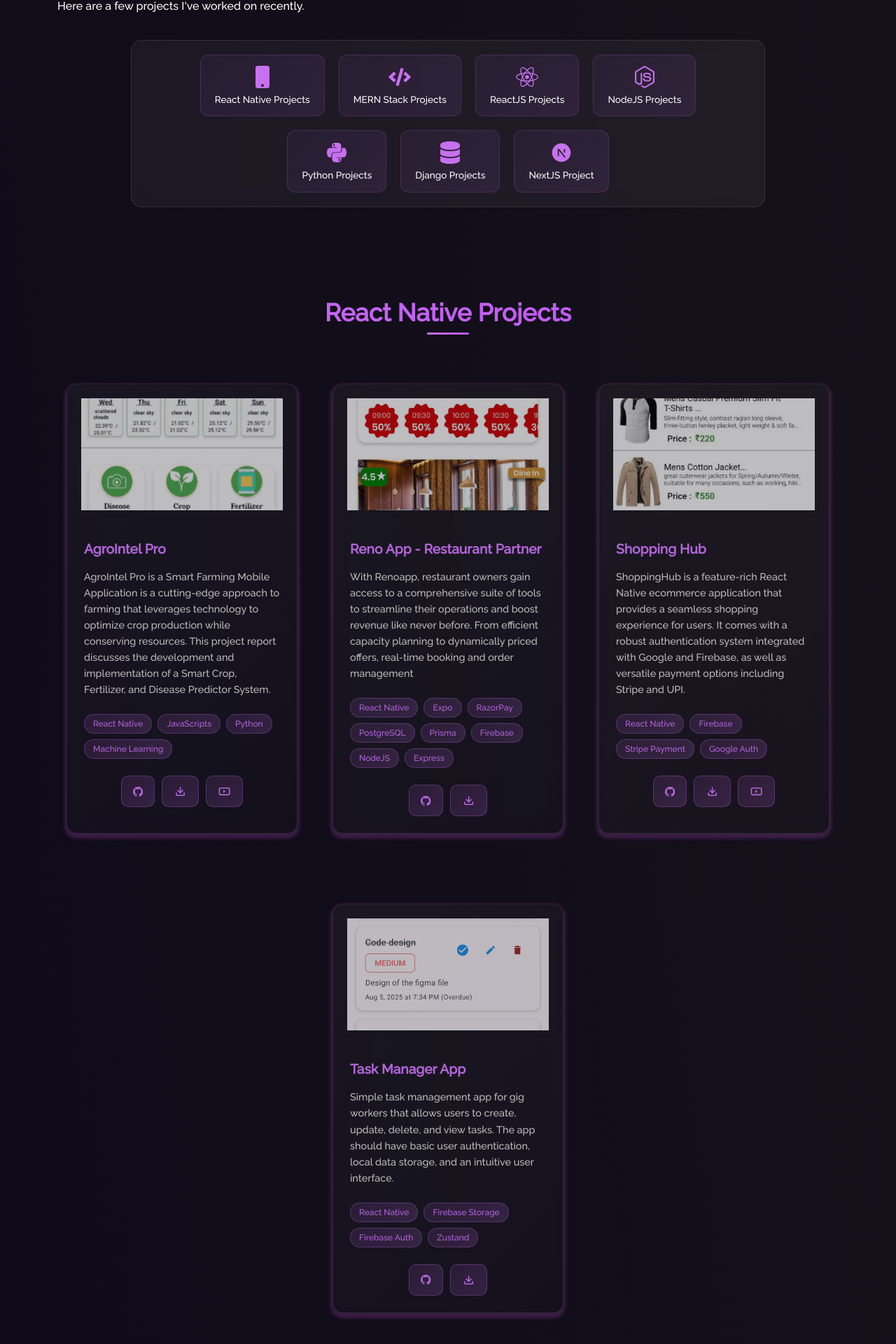
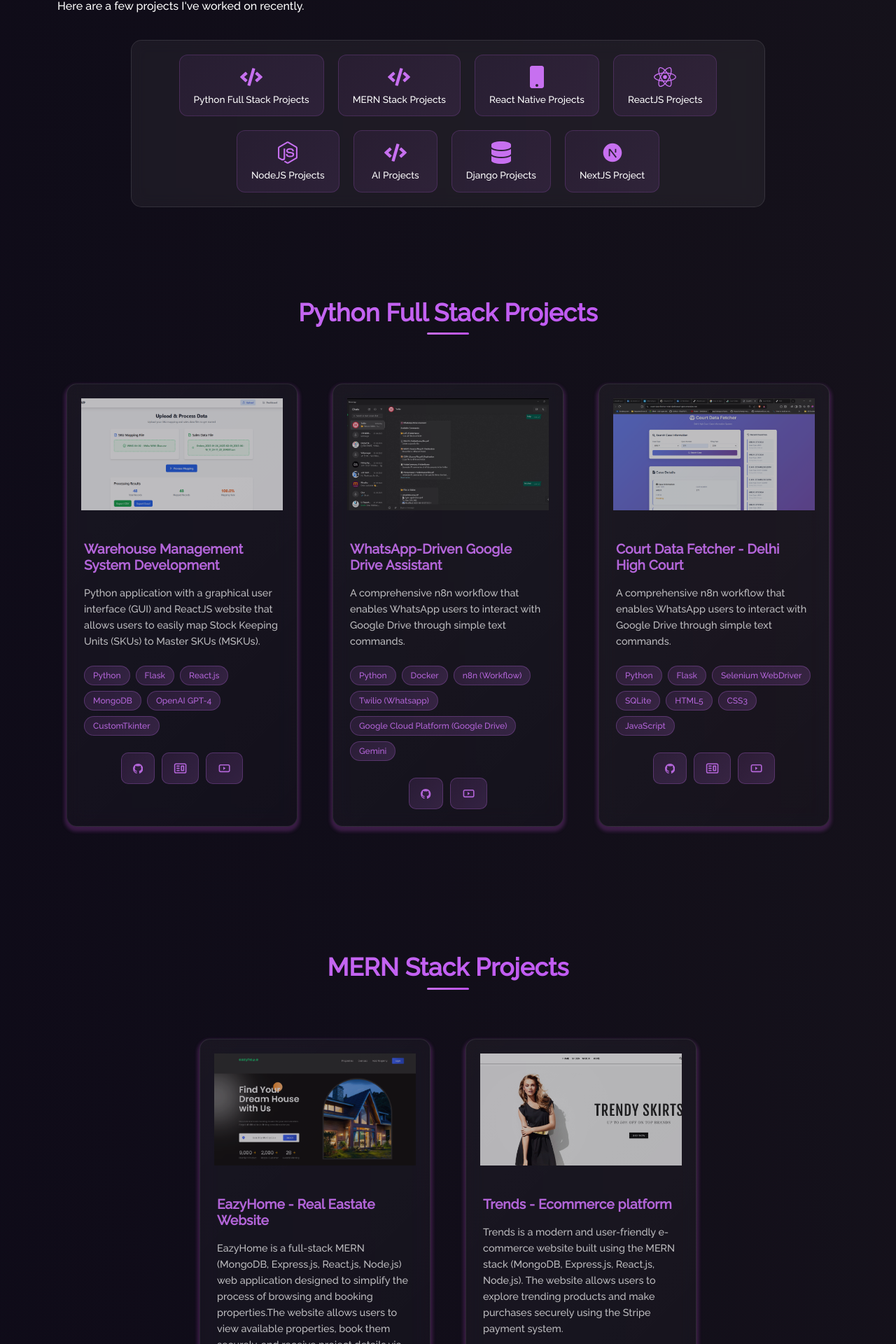
Before and after one commit to dev-vikash2v7/Portfolio-With-ReactJS, a React (Vite) app: page /projects in a window 1280 px wide. Shown: the part 215-2135 px from the top of the page at 70% size. Built offline with nearby package versions, Linux system fonts and the light colour scheme.

Commit message:
'update'

```diff
--- a/src/components/Projects/CategoryNav.jsx
+++ b/src/components/Projects/CategoryNav.jsx
@@ -26,6 +26,8 @@
       case "django projects":
         return <FaDatabase className="category-icon" />;
       case "nextjs project":
+        return <RiNextjsFill className="category-icon" />;
+      case "python project":
         return <RiNextjsFill className="category-icon" />;
       default:
         return <FaCode className="category-icon" />;
--- a/src/components/Projects/projects.json
+++ b/src/components/Projects/projects.json
@@ -1,6 +1,69 @@
 {
     "allprojects":[
- {
+
+        {
+            "category" : "Python Full Stack Projects" ,
+
+            "projects" : [
+                {
+                    "title":"Warehouse Management System Development",
+                    "imgPath": "./Project_images/whm.png" ,
+                    "description": "Python application with a graphical user interface (GUI) and ReactJS website that allows users to easily map Stock Keeping Units (SKUs) to Master SKUs (MSKUs).",
+                    "skills": ["Python" , "Flask" , "React.js" , "MongoDB" , "OpenAI GPT-4" ,  "CustomTkinter" ],
+                    "ghLink": "https://github.com/dev-vikash2v7/Warehouse-Management-System.git",
+                    "demoLink" : "https://test-six-taupe-68.vercel.app/",
+                    "youtubeLink" : "https://youtu.be/tQfbyHhDSSU"
+                },
+                {
+                    "title":"WhatsApp-Driven Google Drive Assistant",
+                    "imgPath": "./Project_images/whatsapp.png" ,
+                    "description": "A comprehensive n8n workflow that enables WhatsApp users to interact with Google Drive through simple text commands.",
+                    "skills": ["Python" ,"Docker" , "n8n  (Workflow)" , "Twilio (Whatsapp)" ,  "Google Cloud Platform (Google Drive)" , "Gemini" ],
+                    "ghLink": "https://github.com/dev-vikash2v7/WhatsApp-Based-Google-Drive-Assistant.git",
+                    "youtubeLink" : "https://youtu.be/yWufoYkQ4Yg"
+                },
+                {
+                    "title":"Court Data Fetcher - Delhi High Court",
+                    "imgPath": "./Project_images/court.png" ,
+                    "description": "A comprehensive n8n workflow that enables WhatsApp users to interact with Google Drive through simple text commands.",
+                    "skills": ["Python" ,"Flask" , "Selenium WebDriver" , "SQLite" ,  "HTML5", "CSS3", "JavaScript" ],
+                    "ghLink": "https://github.com/dev-vikash2v7/Court-Data-Fetcher-Mini-Dashboard.git",
+                    "youtubeLink" : "https://youtu.be/OwzXWrz7Q3k",
+                    "demoLink" : "https://court-data-fetcher-mini-dashboard-qkzt.onrender.com/"
+                }
+            ],
+            "link" : "pythonfullstack"
+        },
+
+        {
+          "category" : "MERN Stack Projects" ,
+          "projects" : [
+              {
+                  "title":"EazyHome - Real Eastate Website",
+                  "imgPath": "./Project_images/eazyhome.png",
+                  "description": "EazyHome is a full-stack MERN (MongoDB, Express.js, React.js, Node.js) web application designed to simplify the process of browsing and booking properties.The website allows users to view available properties, book them securely, and receive project details via email",
+                  "skills": ["NodeJs" , "MongoDB" , "Express.JS" , "ReactJs"  , "Stripe"],
+                  "ghLink": "https://github.com/dev-vikash2v7/Real-Estate-Frontented-With-React.git",
+                  "demoLink" : "https://eazyhome.netlify.app/"
+
+              },
+
+        {
+                  "title":"Trends - Ecommerce platform",
+                  "imgPath": "./Project_images/trends-1.png",
+                  "description": "Trends is a modern and user-friendly e-commerce website built using the MERN stack (MongoDB, Express.js, React.js, Node.js). The website allows users to explore trending products and make purchases securely using the Stripe payment system.",
+                  "skills": ["NodeJs" , "MongoDB" , "Express.JS" , "ReactJs"  , "Stripe"],
+                  "ghLink": "https://github.com/dev-vikash2v7/TRENDS--ReactJS-Ecommerce-Website",
+                  "demoLink" : "https://trends-ecommerce.vercel.app"
+
+              }
+          ],
+          "link" : "mern"
+        },
+
+
+
+        {
      "category" : "React Native Projects" ,
         "projects" :    [
             {
@@ -41,31 +104,6 @@
     "link" : "reactnative"
 } ,
 
-  {
-    "category" : "MERN Stack Projects" ,
-    "projects" : [
-        {
-            "title":"EazyHome - Real Eastate Website",
-            "imgPath": "./Project_images/eazyhome.png",
-            "description": "EazyHome is a full-stack MERN (MongoDB, Express.js, React.js, Node.js) web application designed to simplify the process of browsing and booking properties.The website allows users to view available properties, book them securely, and receive project details via email",
-            "skills": ["NodeJs" , "MongoDB" , "Express.JS" , "ReactJs"  , "Stripe"],
-            "ghLink": "https://github.com/dev-vikash2v7/Real-Estate-Frontented-With-React.git",
-            "demoLink" : "https://eazyhome.netlify.app/"
-
-        },
-
- {
-            "title":"Trends - Ecommerce platform",
-            "imgPath": "./Project_images/trends-1.png",
-            "description": "Trends is a modern and user-friendly e-commerce website built using the MERN stack (MongoDB, Express.js, React.js, Node.js). The website allows users to explore trending products and make purchases securely using the Stripe payment system.",
-            "skills": ["NodeJs" , "MongoDB" , "Express.JS" , "ReactJs"  , "Stripe"],
-            "ghLink": "https://github.com/dev-vikash2v7/TRENDS--ReactJS-Ecommerce-Website",
-            "demoLink" : "https://trends-ecommerce.vercel.app"
-
-        }
-    ],
-    "link" : "mern"
-},
 {
 
     "category" : "ReactJS Projects" ,
@@ -126,16 +164,9 @@
 } ,
 
 {
-    "category" : "Python Projects" ,
+    "category" : "AI Projects" ,
     "projects" : [
-        {
-            "title":"Warehouse Management System Development",
-            "imgPath": "./Project_images/whm.png" ,
-            "description": "Python application with a graphical user interface (GUI) and ReactJS website that allows users to easily map Stock Keeping Units (SKUs) to Master SKUs (MSKUs).",
-            "skills": ["Python" , "Flask" , "React.js" , "MongoDB" , "OpenAI GPT-4" ,  "CustomTkinter" ],
-            "ghLink": "https://github.com/dev-vikash2v7/Warehouse-Management-System.git",
-            "demoLink" : "https://test-six-taupe-68.vercel.app/"
-        },
+
    {
             "title":"VisionTrackAI",
             "imgPath": "./Project_images/vision.png" ,
@@ -152,10 +183,8 @@
             "ghLink": "https://github.com/dev-vikash2v7/CVInsight",
             "demoLink" : "https://vikash-cvinsight.streamlit.app/"
         }
-
-
     ],
-    "link" : "python"
+    "link" : "aiml"
 } ,
 
 {
```
Also changed, not shown: public/Project_images/court.png (added), public/Project_images/whatsapp.png (added).
